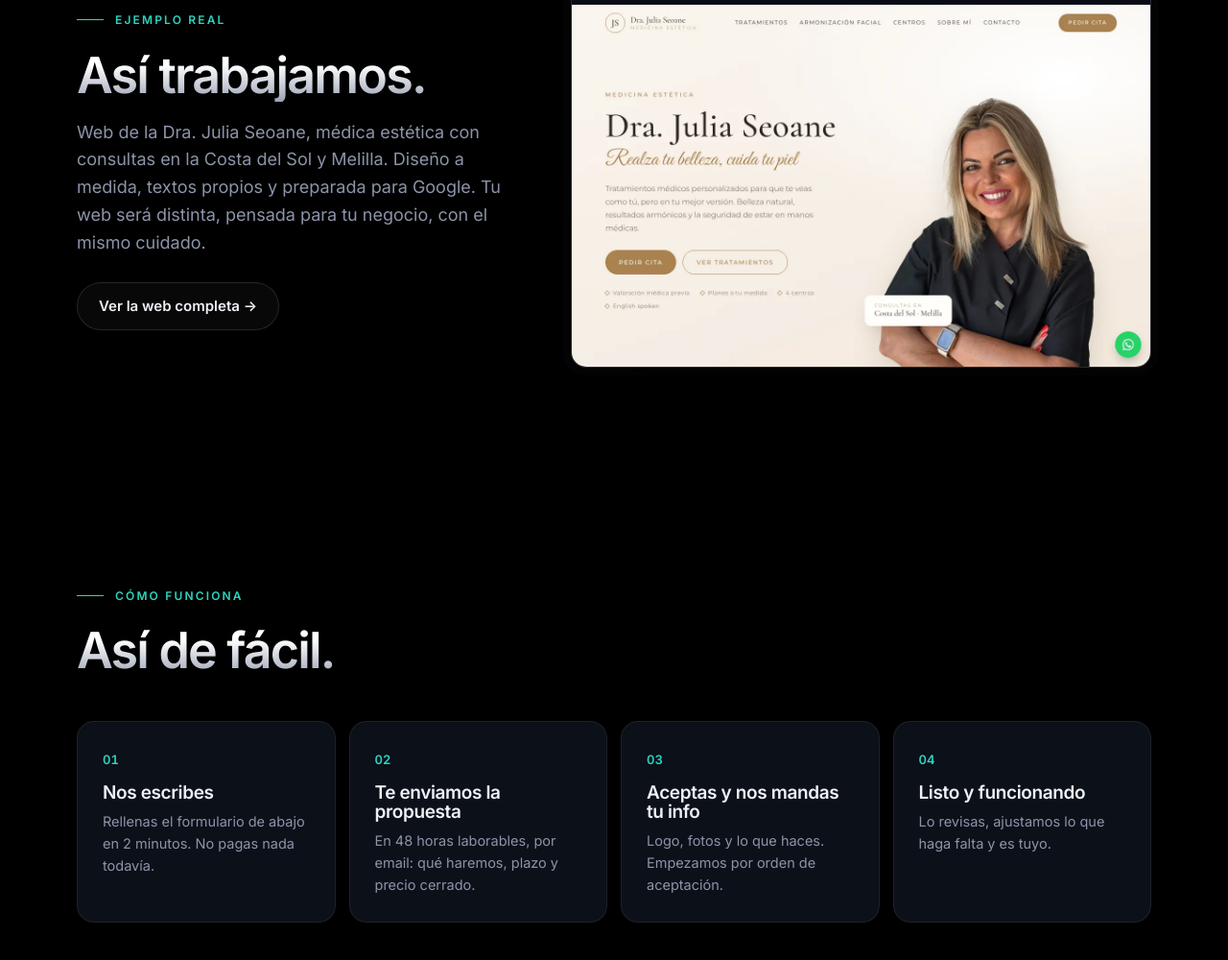
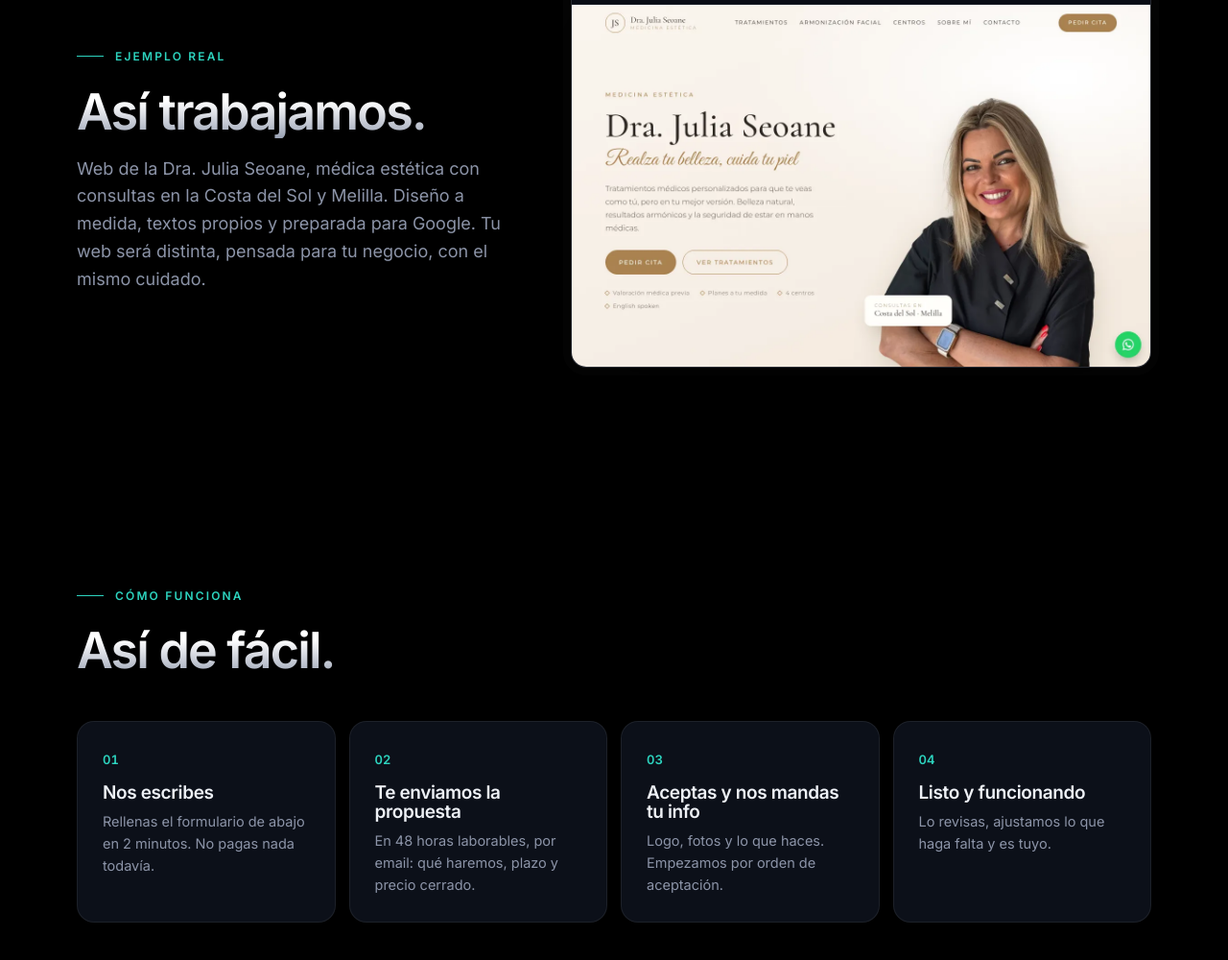
Before and after one commit to Delegaia/delegaia.github.io, a plain HTML site: page black-friday/index.html in a window 1280 px wide. Shown: the part 2454-3454 px from the top of the page at 96% size. Drawn offline with Linux system fonts and the light colour scheme.

Commit message:
Black Friday: quitar enlace a la web de Julia hasta que tenga dominio
Co-Authored-By: Claude Opus 5.5 <noreply@anthropic.com>
Claude-Session: https://claude.ai/code/session_011HQ9wTFvZn3616KtiAQjXG

```diff
--- a/black-friday/index.html
+++ b/black-friday/index.html
@@ -195,7 +195,7 @@
       <h2 class="rv tx">Así trabajamos.</h2>
       <p class="sub rv">Web de la Dra. Julia Seoane, médica estética con consultas en la Costa del Sol y Melilla. Diseño a medida, textos propios
         y preparada para Google. Tu web será distinta, pensada para tu negocio, con el mismo cuidado.</p>
-      <a class="btn btn-s rv" href="/drajuliaseoane/" target="_blank" rel="noopener">Ver la web completa →</a>
+      <!-- Botón «Ver la web completa» retirado hasta que Julia tenga su dominio (decisión 24-nov) -->
     </div>
     <div class="browser rv d1">
       <div class="bar"><i></i><i></i><i></i><span>Dra. Julia Seoane · Medicina estética</span></div>
```
